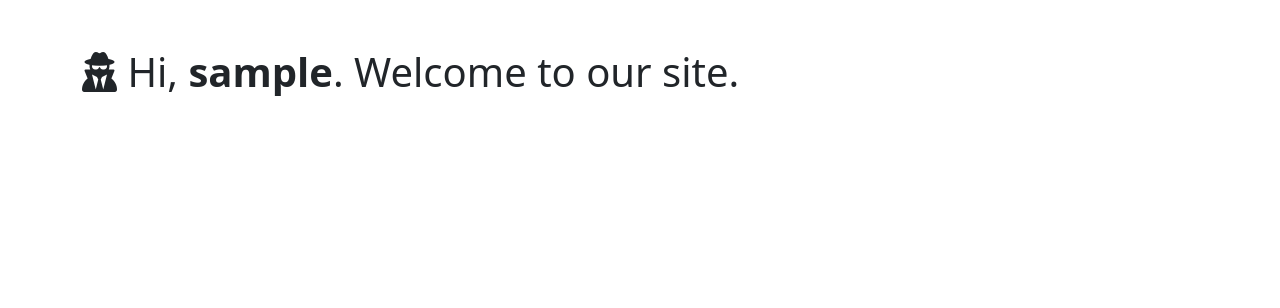
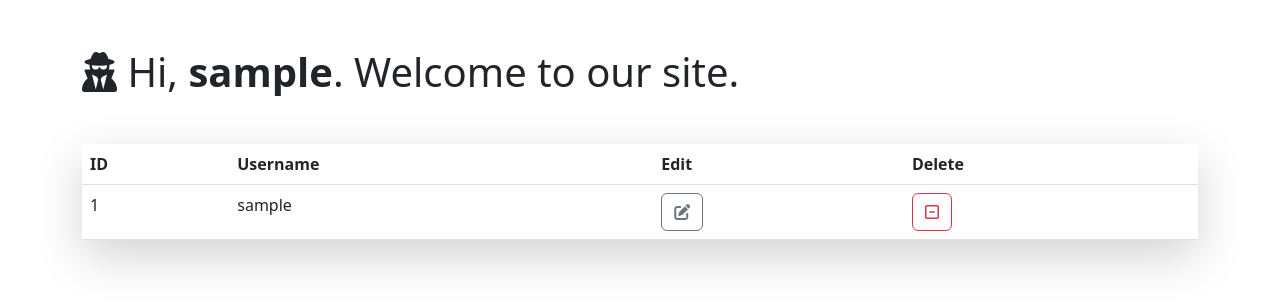
Before and after one commit to mesudmehmed/CRUD-PHP-, a PHP site: page /home.php in a window 1280 px wide. Shown: the part 56-364 px from the top of the page. Run offline with PHP 8.4, Linux system fonts and the light colour scheme; the visitor is signed in with stand-in values (Sample User, id 1); tables that the repository leaves empty or names only in its code hold one stand-in row (values such as "Sample post").

Commit message:
Bewerken & Verwijderen knop toegevoegd

```diff
--- a/home.php
+++ b/home.php
@@ -13,6 +13,94 @@ if(!isset($_SESSION["loggedin"]) || $_SESSION["loggedin"] !== true){
     <!-- Page content-->
     <div class="container">
         <h1 class="my-5"><i class="fa-sharp fa-solid fa-user-secret"></i> Hi, <b><?php echo htmlspecialchars($_SESSION["username"]); ?></b>. Welcome to our site.</h1>
+        <?php
+        /* Database credentials */
+        define('DB_SERVER', 'localhost');
+        define('DB_USERNAME', 'root');
+        define('DB_PASSWORD', '');
+        define('DB_NAME', 'crud');
+
+        /* Attempt to connect to MySQL database */
+        try{
+            $pdo = new PDO("mysql:host=" . DB_SERVER . ";dbname=" . DB_NAME, DB_USERNAME, DB_PASSWORD);
+            // Set the PDO error mode to exception
+            $pdo->setAttribute(PDO::ATTR_ERRMODE, PDO::ERRMODE_EXCEPTION);
+        } catch(PDOException $e){
+            die("ERROR: Could not connect. " . $e->getMessage());
+        }
+
+        // Prepare the SQL statement to fetch all users
+        $stmt = $pdo->prepare("SELECT * FROM users");
+        $stmt->execute();
+        $users = $stmt->fetchAll();
+
+        if(isset($_POST['edit'])) {
+            $userId = $_POST['edit'];
+            // haal de gebruikersnaam op uit de database
+            $stmt = $pdo->prepare("SELECT * FROM users WHERE id=:id");
+            $stmt->bindValue(':id', $userId);
+            $stmt->execute();
+            $user = $stmt->fetch();
+
+            // toon het bewerkingsformulier met de huidige gebruikersnaam
+            echo "<form method='post'>
+            <input type='hidden' name='userId' value='".$user['id']."' />
+            <div class='form-group'>
+                <label for='username'>Username:</label>
+                <input type='text' class='form-control' id='username' name='username' value='".$user['username']."' />
+            </div>
+            <br>
+            <button type='submit'  name='update' class='btn btn-outline-success'>Save</button>
+            <br><br>
+        </form>";
+        }
+        // Output the users in an HTML table using Bootstrap classes
+        echo "<table  class='table shadow-lg'>
+        <thead>
+            <tr>
+                <th>ID</th>
+                <th>Username</th>
+                <th>Edit</th>
+                <th>Delete</th>
+            </tr>
+        </thead>
+        <tbody>";
+        foreach ($users as $user) {
+            echo "<tr>
+        <td>" . $user['id'] . "</td>
+        <td>" . $user['username'] . "</td>
+        <td><form method='post'><input type='hidden' name='userId' value='".$user['id']."' /><button type='submit' name='edit' value='".$user['id']."' class='btn btn-outline-secondary'><i class='fa-solid fa-pen-to-square'></i></button></form></td>
+        <td><form method='post'><button type='submit' name='delete' value='".$user['id']."' class='btn btn-outline-danger'><i class='fa-regular fa-square-minus'></i></button></form></td>
+        </tr>";
+        }
+        echo "</tbody></table>";
+
+        if(isset($_POST['delete'])) {
+            $userId = $_POST['delete'];
+            $stmt = $pdo->prepare("DELETE FROM users WHERE id=:id");
+            $stmt->bindValue(':id', $userId);
+            $stmt->execute();
+            // redirect naar dezelfde pagina om de tabel te vernieuwen
+            header('Location: '.$_SERVER['PHP_SELF']);
+            exit();
+        }
+
+        if(isset($_POST['update'])) {
+            $userId = $_POST['userId'];
+            $username = $_POST['username'];
+
+            // bijwerken van de gebruikersnaam in de database
+            $stmt = $pdo->prepare("UPDATE users SET username=:username WHERE id=:id");
+            $stmt->bindValue(':username', $username);
+            $stmt->bindValue(':id', $userId);
+            $stmt->execute();
+
+            // redirect naar dezelfde pagina om de tabel te vernieuwen
+            header('Location: '.$_SERVER['PHP_SELF']);
+            exit();
+        }
+        ?>
+
     </div>
     <!-- Bootstrap core JS-->
 <?php include 'footer.php' ?>
```
